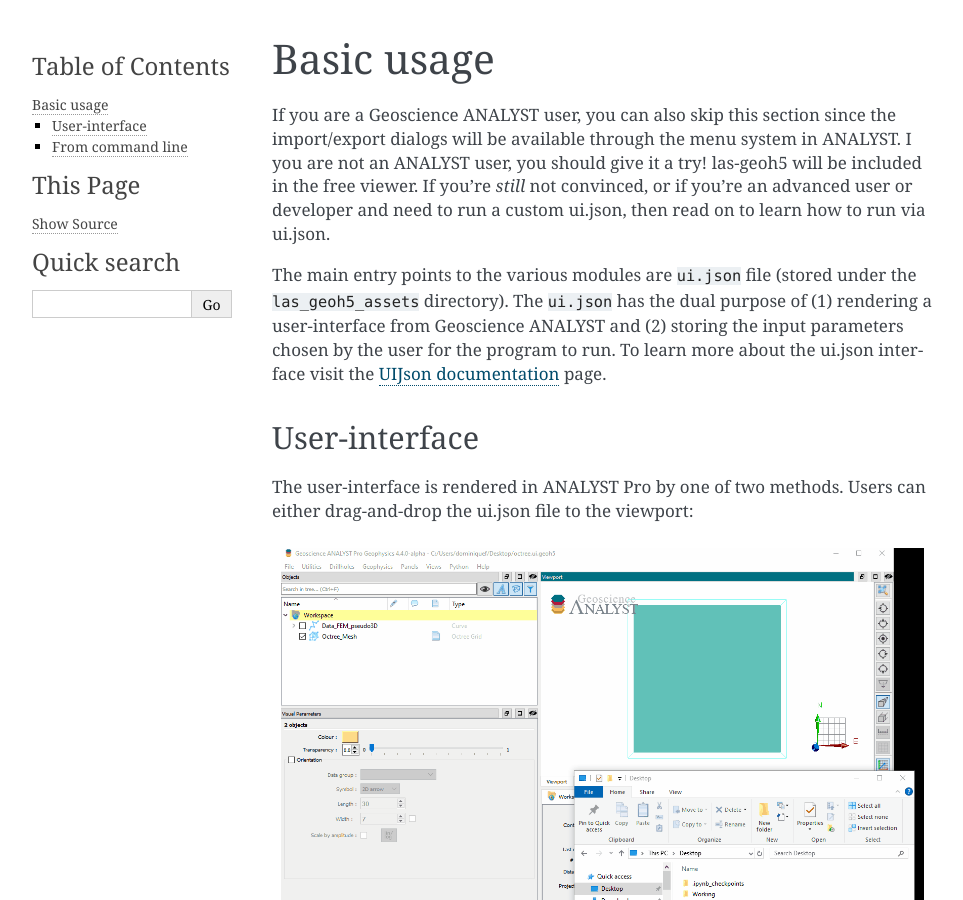
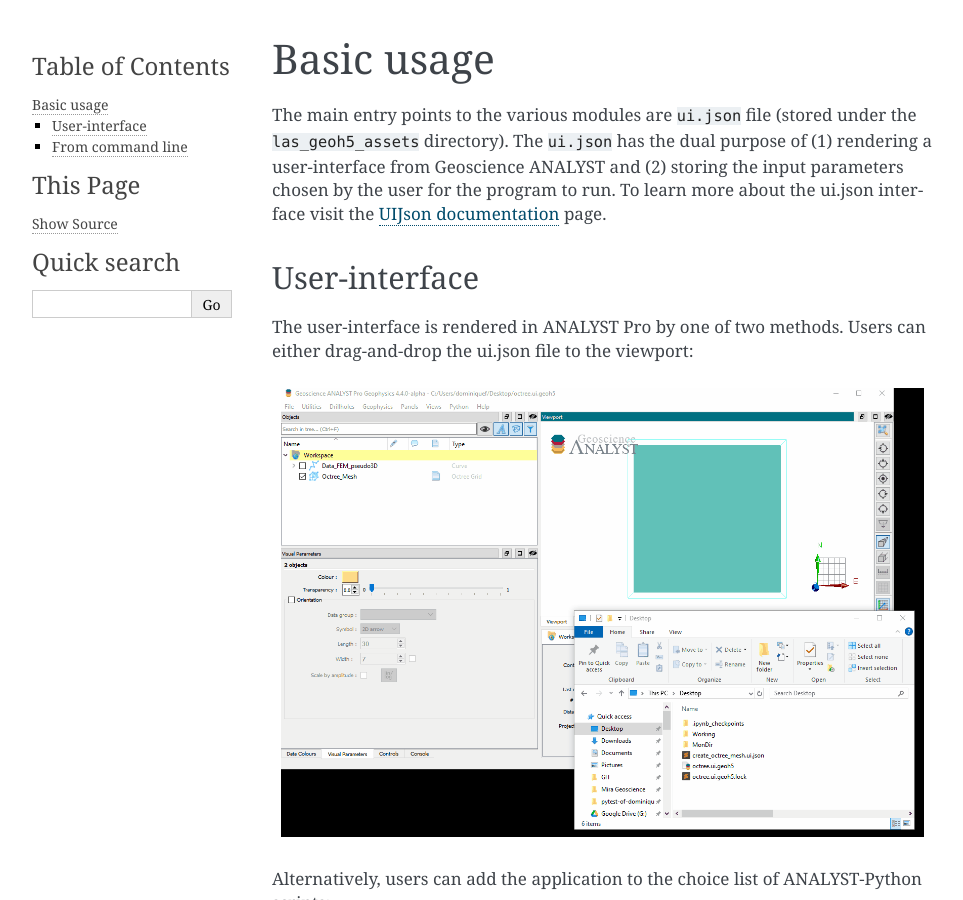
Before and after one commit to MiraGeoscience/las-geoh5, a Sphinx documentation site: the page built from docs/source/usage.rst, in a window 1280 px wide and 900 px high. Shown: the whole window, without its empty margins (148-1111 px from the left). Built offline with Sphinx 7.4.7, drawn with Linux system fonts in a browser that asks for light colours.

Commit message:
Remove references to using las-geoh5 inside analyst menu system

```diff
--- a/docs/source/getting_started.rst
+++ b/docs/source/getting_started.rst
@@ -3,9 +3,8 @@
 Getting Started
 ===============
 
-I you are a Geoscience ANALYST user, you can skip this section since the installation will be bundled into
-your software and using las-geoh5 is as simple as selecting from menu.  Otherwise, read on to learn how to
-install and use via ui.json file inside or outside of ANALYST.
+In this section, we will guide you through the installation of **las-geoh5** and it's dependencies inside a
+conda environment.
 
 .. contents::
 
--- a/docs/source/usage.rst
+++ b/docs/source/usage.rst
@@ -2,12 +2,6 @@
 
 Basic usage
 ===========
-
-If you are a Geoscience ANALYST user, you can also skip this section since the import/export dialogs will be available
-through the menu system in ANALYST.  I you are not an ANALYST user, you should give it a try!  las-geoh5 will be
-included in the free viewer.  If you're *still* not convinced, or if you're an advanced user or developer and need to
-run a custom ui.json, then read on to learn how to run via ui.json.
-
 
 The main entry points to the various modules are ``ui.json`` file (stored under the ``las_geoh5_assets`` directory).
 The ``ui.json`` has the dual purpose of (1) rendering a user-interface from Geoscience ANALYST and (2) storing the input
```
